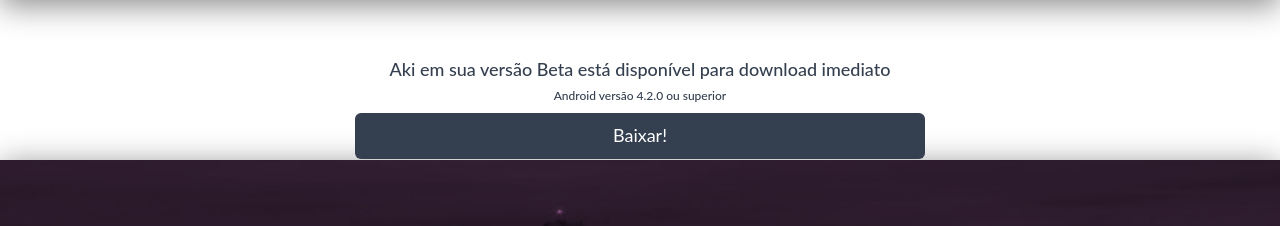
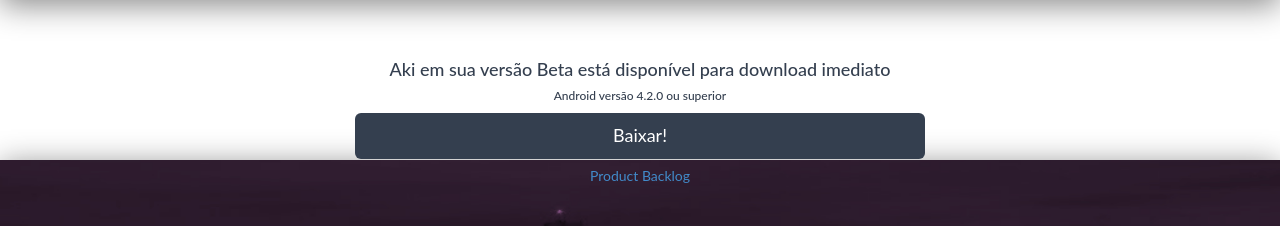
Before and after one commit to guilhermesgb/aki-server, a plain HTML site: page index.html in a window 1280 px wide. Shown: the part 334-560 px from the top of the page. Drawn offline with Linux system fonts and the light colour scheme; no server answers.

Commit message:
Adding reference to Product Backlog

```diff
--- a/index.html
+++ b/index.html
@@ -32,6 +32,7 @@
           <h4>Aki em sua versão Beta está disponível para download imediato</h4>
           <h6>Android versão 4.2.0 ou superior</h6>
           <p><a type="button" class="btn btn-lg" href="https://dl.testfairy.com/download/64S3AE9M70PK0BCVYW5362DY282Y2B89W9QF0HSHCXT0B40/aki-testfairy.apk">Baixar!</a></p>
+          <a href="https://docs.google.com/spreadsheets/d/1W4zdipTRT-_OzYAFL0SB25pDZqAMLG2130cMfAXrEzs" target="_blank">Product Backlog</a>
         </div>
       </div>
     </section>
```
